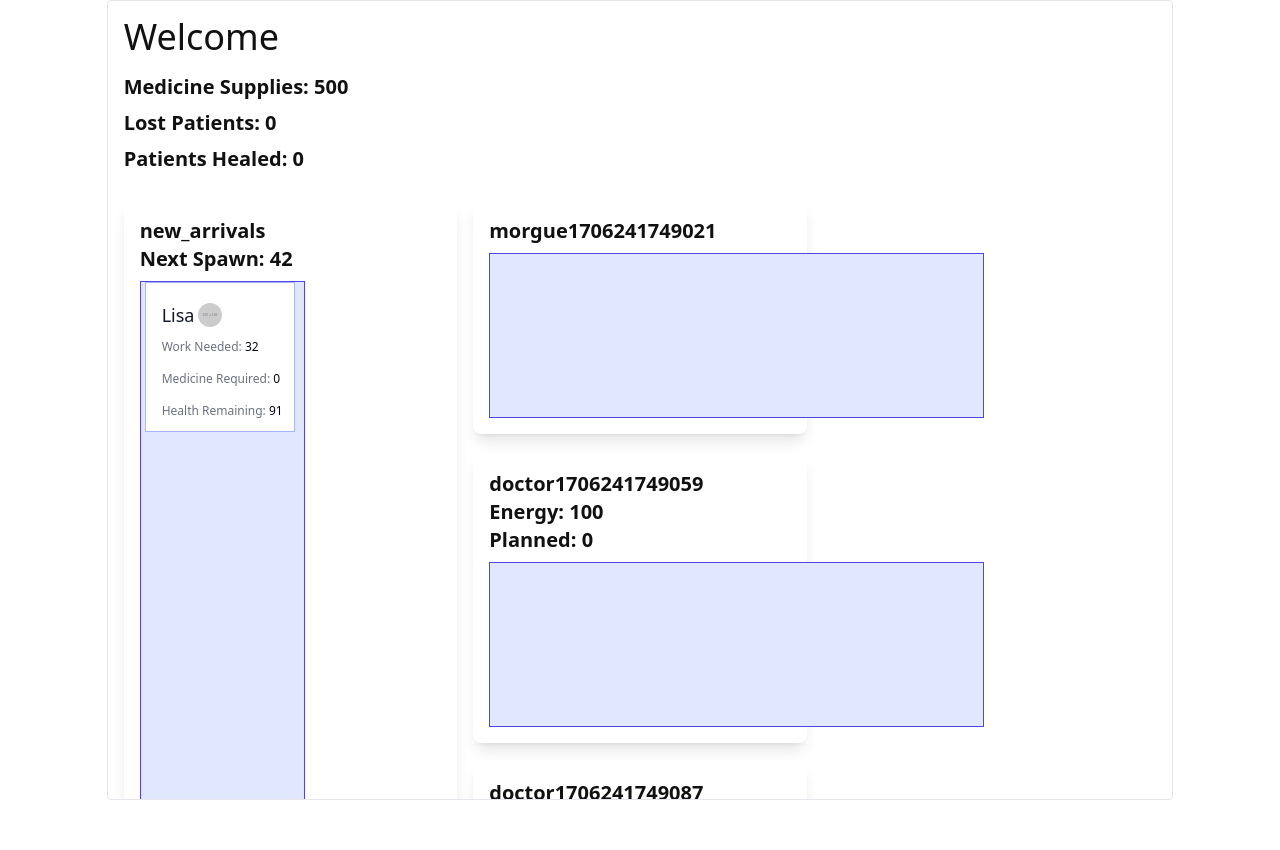
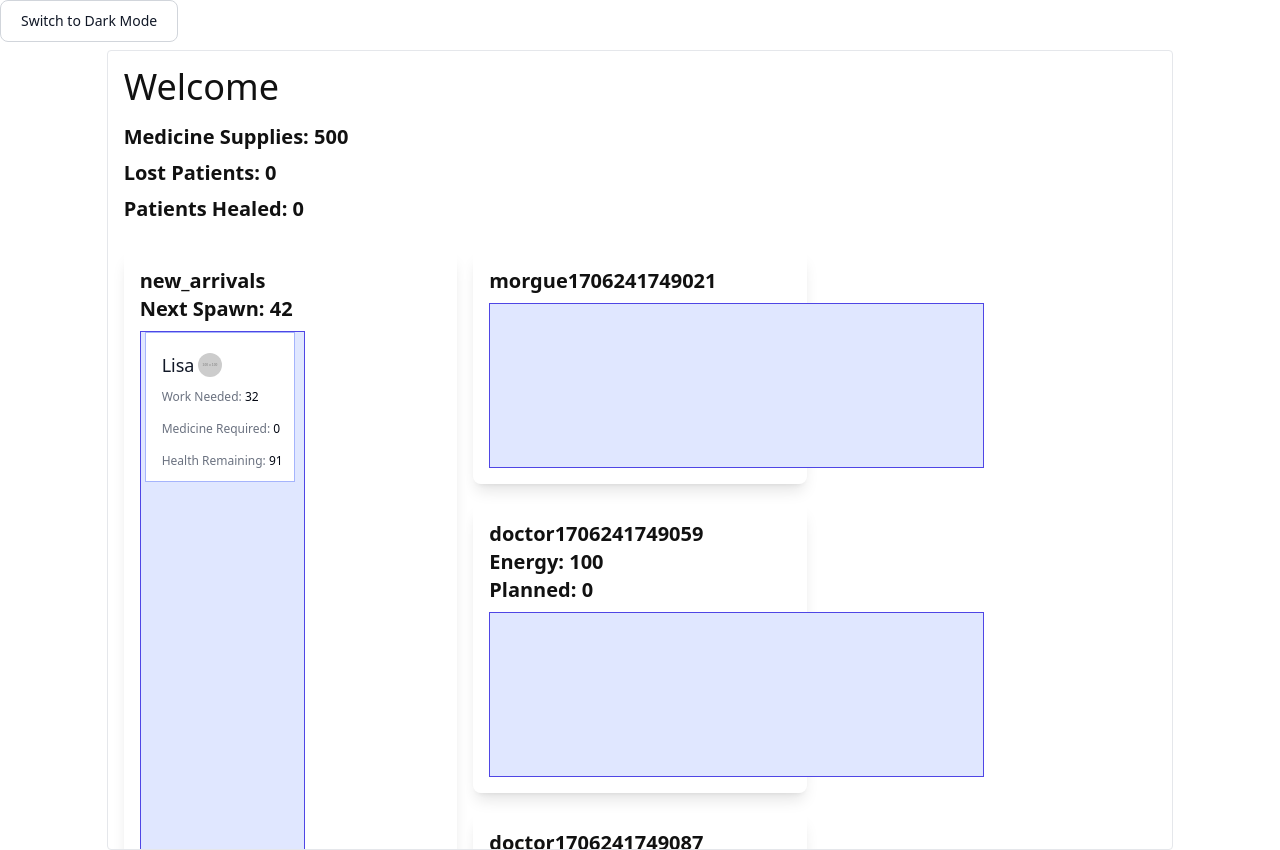
Before and after one commit to gabeochoa/hsp, a React (Vite) app: page / in a window 1280 px wide. Before the commit the page ends 800 px from the top, so only its background shows below. Built offline with nearby package versions, Linux system fonts and the light colour scheme.

Commit message:
impact - start of dark mode support

```diff
--- a/src/App.tsx
+++ b/src/App.tsx
@@ -1,4 +1,5 @@
 import { useContext } from 'react';
+import { ThemeContext, ThemeContextProvider } from './ThemeContext';
 import { Tray } from './Tray.tsx';
 import { TrayContext, TrayContextProvider } from './TrayContext.tsx';
 import { Entity, IsTray } from './Types.tsx';
@@ -83,10 +84,41 @@ function Main() {
     </div>
   );
 }
+
+const DarkModeToggle = () => {
+  const { isDarkMode, setIsDarkMode } = useContext(ThemeContext);
+
+  const toggleDarkMode = () => {
+    setIsDarkMode(!isDarkMode);
+    if (!isDarkMode) {
+      document.documentElement.classList.add('dark');
+    } else {
+      document.documentElement.classList.remove('dark');
+    }
+  };
+
+  const dark_class =
+    'text-white bg-gray-800 hover:bg-gray-900 focus:outline-none focus:ring-4 focus:ring-gray-300 font-medium rounded-lg text-sm px-5 py-2.5 me-2 mb-2 dark:bg-gray-800 dark:hover:bg-gray-700 dark:focus:ring-gray-700 dark:border-gray-700';
+  const light_class =
+    'text-gray-900 bg-white border border-gray-300 focus:outline-none hover:bg-gray-100 focus:ring-4 focus:ring-gray-200 font-medium rounded-lg text-sm px-5 py-2.5 me-2 mb-2 dark:bg-gray-800 dark:text-white dark:border-gray-600 dark:hover:bg-gray-700 dark:hover:border-gray-600 dark:focus:ring-gray-700';
+
+  return (
+    <button
+      className={isDarkMode ? dark_class : light_class}
+      onClick={toggleDarkMode}
+    >
+      {isDarkMode ? 'Switch to Light Mode' : 'Switch to Dark Mode'}
+    </button>
+  );
+};
+
 export default function App() {
   return (
-    <TrayContextProvider>
-      <Main />
-    </TrayContextProvider>
+    <ThemeContextProvider>
+      <TrayContextProvider>
+        <DarkModeToggle />
+        <Main />
+      </TrayContextProvider>
+    </ThemeContextProvider>
   );
 }
--- /dev/null
+++ b/src/ThemeContext.tsx
@@ -0,0 +1,30 @@
+import { createContext, useState } from 'react';
+
+interface ThemeContextType {
+  isDarkMode: boolean;
+  setIsDarkMode: (boolean) => void;
+}
+
+export const ThemeContext = createContext<ThemeContextType>({
+  isDarkMode: false,
+  setIsDarkMode: () => {},
+});
+
+export function ThemeContextProvider({
+  children,
+}: {
+  children: React.ReactNode;
+}) {
+  const [isDarkMode, setIsDarkMode] = useState<boolean>(false);
+
+  return (
+    <ThemeContext.Provider
+      value={{
+        isDarkMode,
+        setIsDarkMode,
+      }}
+    >
+      {children}
+    </ThemeContext.Provider>
+  );
+}
--- a/tailwind.config.cjs
+++ b/tailwind.config.cjs
@@ -1,6 +1,6 @@
 /** @type {import('tailwindcss').Config} */
 module.exports = {
   content: ['./src/**/*.{js,jsx,ts,tsx}', './*.html'],
-  darkMode: 'media',
+  darkMode: 'class',
   mode: 'jit',
 };
```
